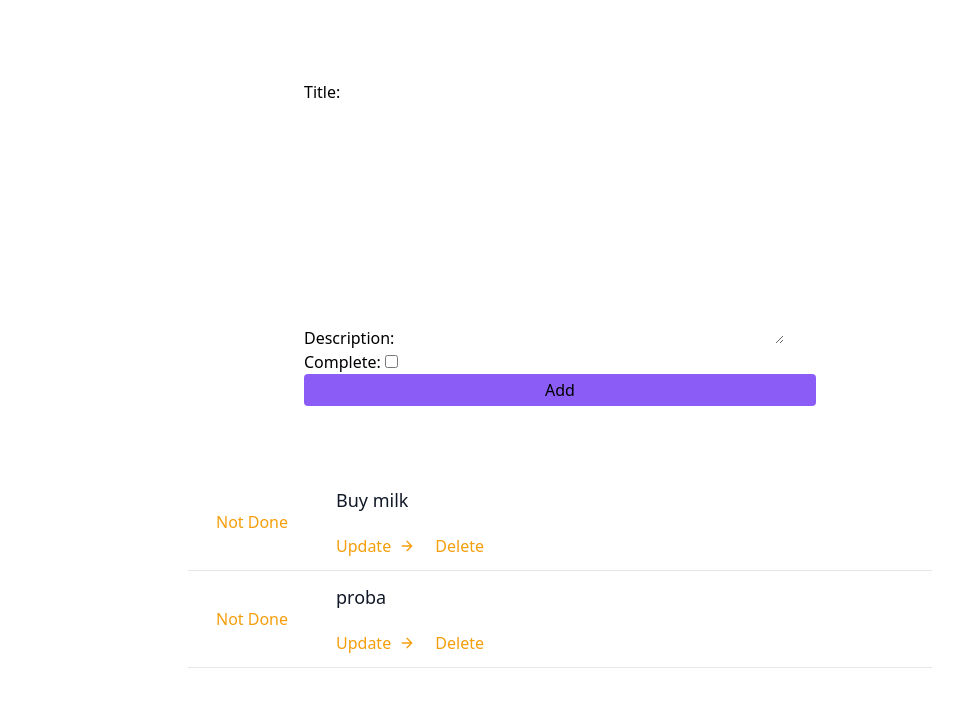
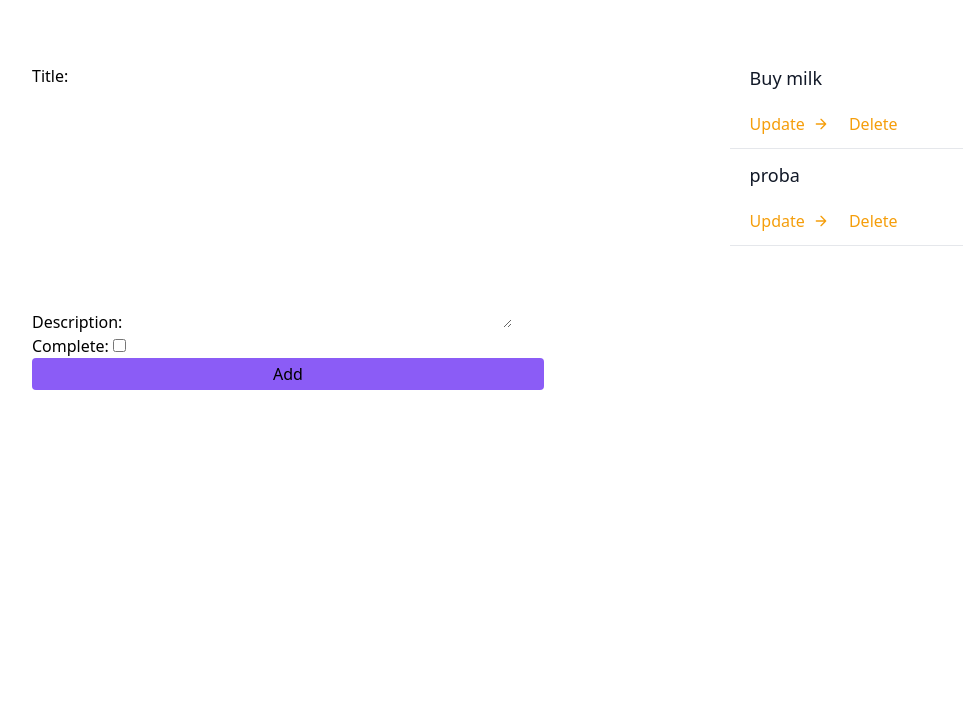
Before and after one commit to msutic/django_todo, a Django app: page /tasks/ in a window 1280 px wide. Shown: the part 80-787 px from the top of the page, without its empty margins (80-1043 px from the left). Run offline with Django 3.2, Linux system fonts and the light colour scheme; a user stored in the database is signed in; data comes from the database, SQL or seed files in the repository; both versions use the stored data as it was after the commit; some libraries are stand-ins or nearby versions.

Commit message:
design update

```diff
--- a/tasks/templates/tasks/list.html
+++ b/tasks/templates/tasks/list.html
@@ -3,31 +3,28 @@
 
 {% block content %}
 
-<div class="max-w-lg mx-auto py-20">
-    <form method="POST" action=".">
-        {% csrf_token %}
-        {{form|crispy}}
-        <button type="submit" class="w-full rounded bg-purple-500 hover:bg-purple-600 px-3 py-1">Add</button>
-    </form>
-</div>
 
-<section class="text-gray-600 body-font">
-    <div class="container px-5  mx-auto">
+
+<section class="text-blueGray-700 ">
+    <div class="container flex flex-col items-start px-5 py-16 mx-auto  md:flex-row lg:px-28">
+      <div class="w-full mb-10 lg:w-5/6 lg:max-w-lg md:w-1/2">
+        <form method="POST" action=".">
+            {% csrf_token %}
+            {{form|crispy}}
+            <button type="submit" class="w-full rounded bg-purple-500 hover:bg-purple-600 px-3 py-1">Add</button>
+        </form>
+      </div>
+      <div class="flex flex-col items-start text-left lg:flex-grow md:w-1/2 lg:pl-24 md:pl-16">
         {% for task in tasks %}
             <div class="flex items-center lg:w-3/5 mx-auto border-b pb-3 mb-3 border-gray-200 sm:flex-row flex-col">
-                <div class="sm:w-32 w-20  inline-flex items-center justify-center text-yellow-500 flex-shrink-0">
-                    {% if task.complete %}
-                        Done
-                    {% else %}
-                        Not Done
-                    {% endif %}
-                </div>
+
                 <div class="flex-grow sm:text-left text-center ml-5 mt-6 sm:mt-0">
                     {% if task.complete %}
                         <strike><h2 class="text-gray-900 text-lg title-font font-medium mb-2">{{ task }}</h2></strike>
                     {% else %}
                         <h2 class="text-gray-900 text-lg title-font font-medium mb-2">{{ task }}</h2>
                     {% endif %}
+                    <p class="leading-relaxed text-base">{{ task.description }}</p>
                     <a href="{% url 'tasks:task-detail' task.pk %}" class="mt-3 text-yellow-500 inline-flex items-center">
                         Update
                         <svg fill="none" stroke="currentColor" stroke-linecap="round" stroke-linejoin="round" stroke-width="2" class="w-4 h-4 ml-2" viewBox="0 0 24 24">
@@ -40,6 +37,8 @@
                 </div>
             </div>
         {% endfor %}
+      </div>
     </div>
   </section>
+
 {% endblock content %}
```
Also changed, not shown: db.sqlite3.
